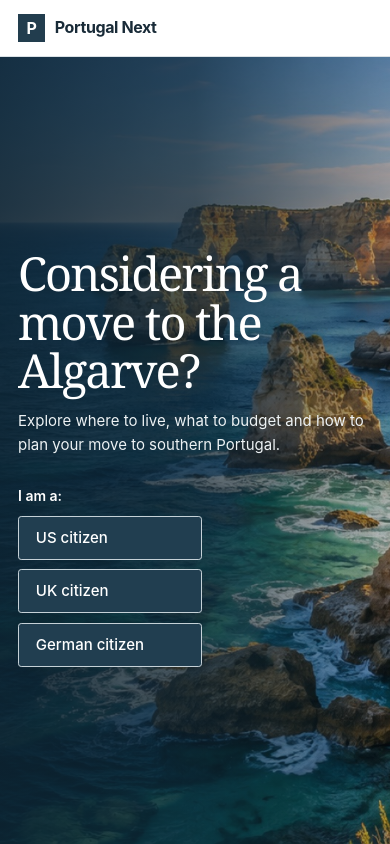
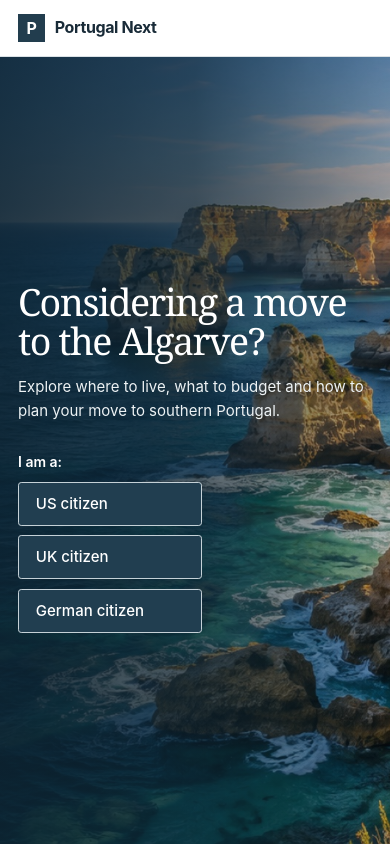
Before and after one commit to realfunkat/portugalnext, a plain HTML site: page index.html in a window 390 px wide. Drawn offline with Linux system fonts and the light colour scheme.

Commit message:
Scale the coastal-photo headlines down a further 20 percent

```diff
--- a/assets/us-guide.css
+++ b/assets/us-guide.css
@@ -114,7 +114,7 @@ button { font: inherit; }
 .ug-hero h1 {
   max-width: 56.25rem;
   margin: .9375rem 0;
-  font: 400 clamp(2.375rem, 5.125vw, 3.9375rem)/1.03 Georgia, "Times New Roman", serif;
+  font: 400 clamp(1.9rem, 4.1vw, 3.15rem)/1.03 Georgia, "Times New Roman", serif;
   letter-spacing: -.04em;
 }
 .ug-content .ug-topic-title {
@@ -198,7 +198,7 @@ button { font: inherit; }
 .ug-footer-inner { padding-block: 1rem; justify-content: space-between; color: var(--muted); font-size: .875rem; }
 .country-home .ug-hero { display: grid; align-items: center; min-height: calc(100svh - var(--ug-header-height) - 1px); }
 .country-home .ug-hero-inner { padding-block: 3rem; }
-.country-home h1 { max-width: 48.75rem; font-size: clamp(2.8125rem, 5.85vw, 4.375rem); }
+.country-home h1 { max-width: 48.75rem; font-size: clamp(2.25rem, 4.68vw, 3.5rem); }
 .country-home .ug-hero p { max-width: 53ch; }
 .country-label { display: block; margin: 1.75rem 0 .5rem; font-size: .875rem; font-weight: 600; }
 .country-choices { display: flex; flex-wrap: wrap; gap: .6rem; }
@@ -230,7 +230,7 @@ button { font: inherit; }
   .ug-grid, .chapter-links { grid-template-columns: 1fr; }
   .ug-table { font-size: .875rem; }
   .ug-table th, .ug-table td { padding: .5rem .35rem; }
-  .country-home h1 { max-width: 25rem; font-size: 2.9375rem; }
+  .country-home h1 { max-width: 25rem; font-size: 2.35rem; }
   .country-choices { align-items: start; flex-direction: column; }
   .country-choices a { min-width: 11.5rem; }
 }
```
